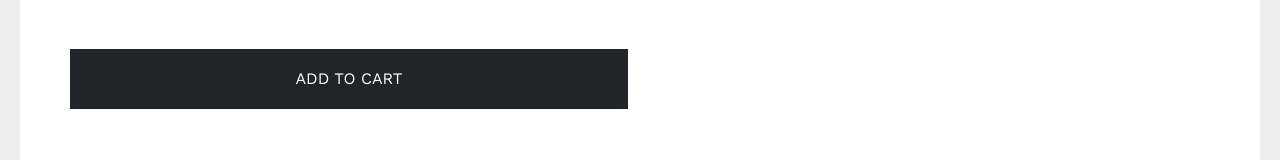
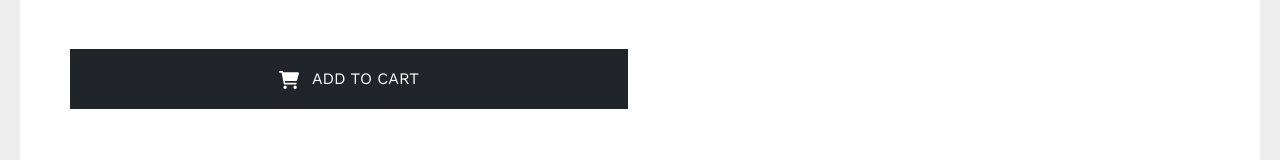
Before and after one commit to Rafael00X/Ecommerce-Frontend, a React (Create React App) app: page /product/1 in a window 1280 px wide. Shown: the part 611-771 px from the top of the page. Built offline with nearby package versions, Linux system fonts and the light colour scheme.

Commit message:
Added login status to Product page

```diff
--- a/src/App.js
+++ b/src/App.js
@@ -36,7 +36,10 @@ export default function App() {
             path="/register"
             element={isLoggedIn ? <Navigate to="/" /> : <Register />}
           />
-          <Route path="/unauthorized" element={<Error info="auth" />} />
+          <Route
+            path="/unauthorized"
+            element={isLoggedIn ? <Navigate to="/" /> : <Error info="auth" />}
+          />
           <Route path="/*" element={<Error info="invalid" />} />
         </Routes>
       </div>
--- a/src/pages/Product.jsx
+++ b/src/pages/Product.jsx
@@ -1,6 +1,9 @@
 import { useEffect, useState } from "react";
+import { useDispatch, useSelector } from "react-redux";
 import { useParams, useNavigate } from "react-router-dom";
 
+import { actions } from "../store/index";
+import { ReactComponent as CartIcon } from "../assets/svg/cart-shopping-solid.svg";
 import { ReactComponent as StarIcon } from "../assets/svg/star.svg";
 import {
   getProduct,
@@ -53,9 +56,13 @@ export default function ProductPage() {
 
 function CartButton(props) {
   const { productId } = props;
+  const dispatch = useDispatch();
+  const isLoggedIn = useSelector((state) => state.auth.isLoggedIn);
   const [isAddedToCart, setIsAddedToCart] = useState(false);
   const navigate = useNavigate();
+
   const handleAddToCart = () => {
+    if (!isLoggedIn) return dispatch(actions.loginModalActions.open());
     addProductToCart(productId, 1)
       .then((response) => navigate("/cart"))
       .catch((error) => console.log(error));
@@ -65,18 +72,30 @@ function CartButton(props) {
   };
 
   useEffect(() => {
-    getProductFromCart(productId)
-      .then((product) => {
-        if (product) setIsAddedToCart(true);
-      })
-      .catch((error) => console.log(error));
-  }, [productId]);
+    if (isLoggedIn) {
+      getProductFromCart(productId)
+        .then((product) => {
+          if (product) setIsAddedToCart(true);
+        })
+        .catch((error) => console.log(error));
+    } else {
+      setIsAddedToCart(false);
+    }
+  }, [isLoggedIn, productId]);
 
   return (
     <button
       className={styles["btn-cart"] + " btn btn-dark"}
       onClick={isAddedToCart ? handleGoToCart : handleAddToCart}
     >
+      <CartIcon
+        style={{
+          width: "20px",
+          height: "20px",
+          fill: "white",
+          marginRight: "8px",
+        }}
+      />{" "}
       {isAddedToCart ? "GO TO CART" : "ADD TO CART"}
     </button>
   );
```
